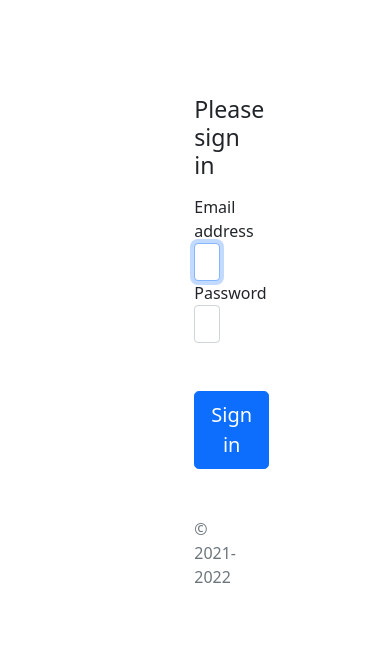
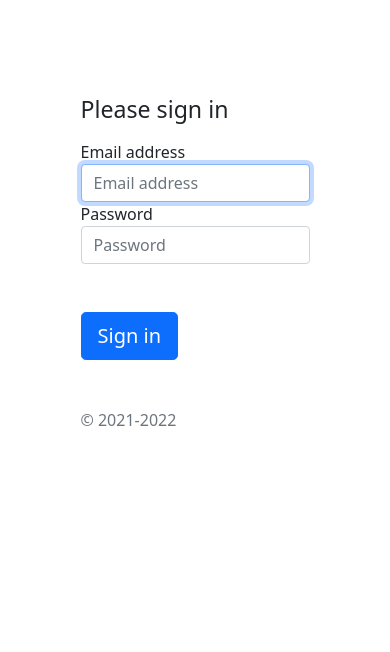
Before and after one commit to BramTerlouw/PHP_Webshop, a PHP site: page /app/view/login/index.php in a window 390 px wide. Shown: the top 652 px of the page. Run offline with PHP 8.4, Linux system fonts and the light colour scheme.

Commit message:
fixed responsive login

```diff
--- a/app/view/login/index.php
+++ b/app/view/login/index.php
@@ -4,7 +4,7 @@ require __DIR__ . '/../head.php';
 
 <body>
 
-<div class="container w-25 mt-5 p-5">
+<div class="container mt-5 p-5 col-10 col-md-6 col-lg-4 col-xl-3">
   <form action="login/validate" method="post" class="form-signin">
 
   <!--header  -->
```
